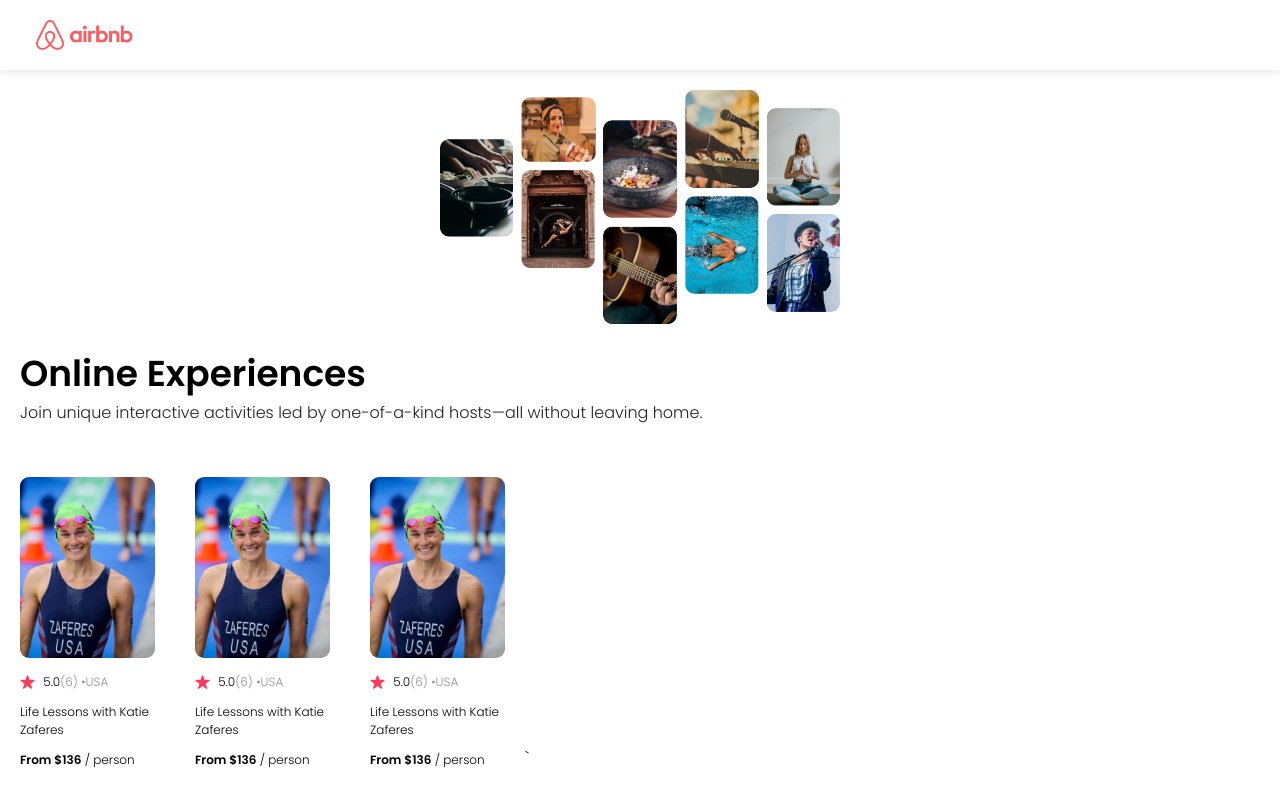
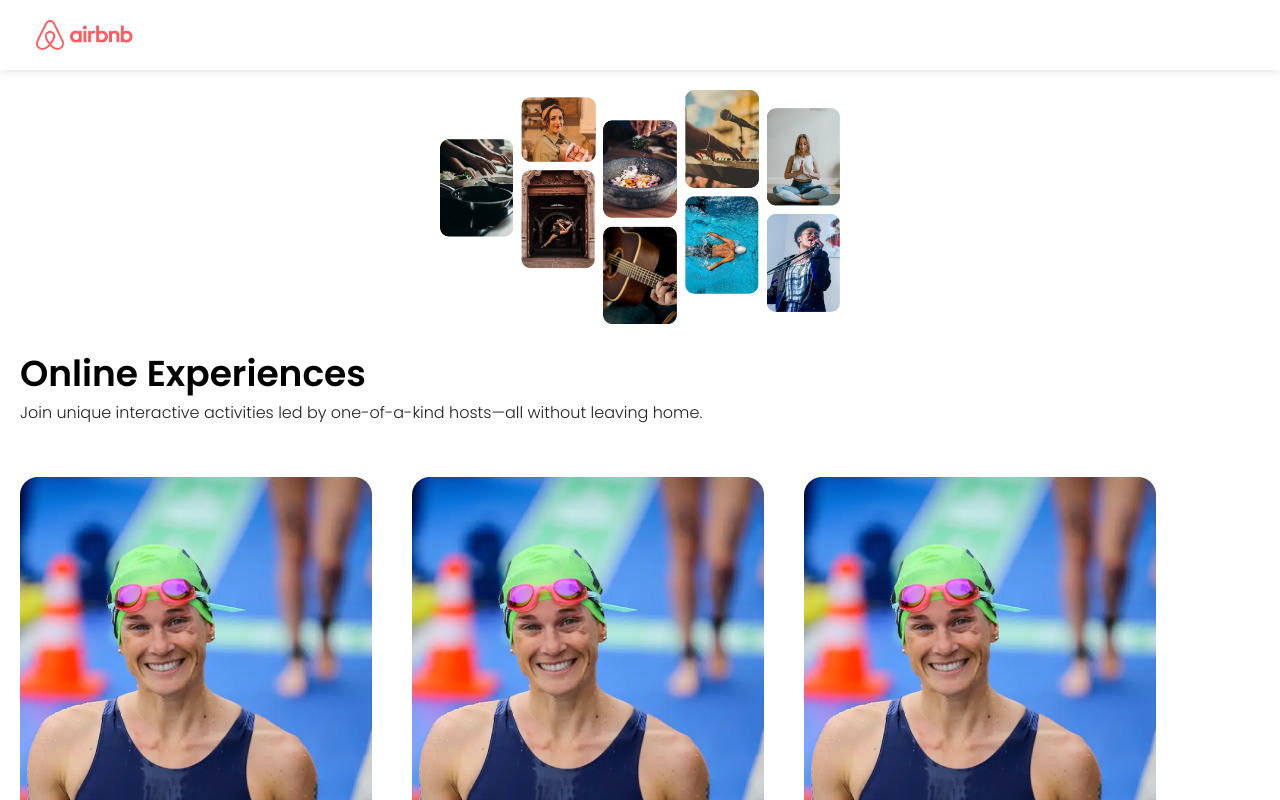
Before and after one commit to jameel-fullstackdeveloper/react-airbnb, a React (Vite) app: page / in a window 1280 px wide. Shown: the top 800 px of the page. Built offline with nearby package versions, Linux system fonts and the light colour scheme.

Commit message:
cards with props data

```diff
--- a/src/App.jsx
+++ b/src/App.jsx
@@ -21,20 +21,20 @@ function App() {
        <Card
                 img="../images/katie-zaferes.png"
                 rating="5.0"
-                reviewCount={6}
+                reviewCount={30}
                 country="USA"
-                title="Life Lessons with Katie Zaferes"
-                price={136}
+                title="Learn wedding photography"
+                price={125}
             />
 
 
        <Card
                 img="../images/katie-zaferes.png"
-                rating="5.0"
-                reviewCount={6}
+                rating="4.8"
+                reviewCount={2}
                 country="USA"
-                title="Life Lessons with Katie Zaferes"
-                price={136}
+                title="Group Mountain Biking"
+                price={50}
             />
 
 `
--- a/src/components/Card.jsx
+++ b/src/components/Card.jsx
@@ -10,7 +10,7 @@ function Card (props) {
             <div className="card--stats">
                 <img src={star} className="card--star" />
                 <span>{props.rating}</span>
-                <span className="gray">({props.reviewCount}) • </span>
+                <span className="gray">({props.reviewCount}) •  </span>
                 <span className="gray">{props.country}</span>
             </div>
             <p>{props.title}</p>
--- a/src/index.css
+++ b/src/index.css
@@ -60,7 +60,7 @@ section{
 }
 
 .card {
-    max-width: 175px;
+
     font-size: 12px;
     display: inline-block;
     padding:20px;
```
Also changed, not shown: src/data.js (added, +41 -0 lines).
